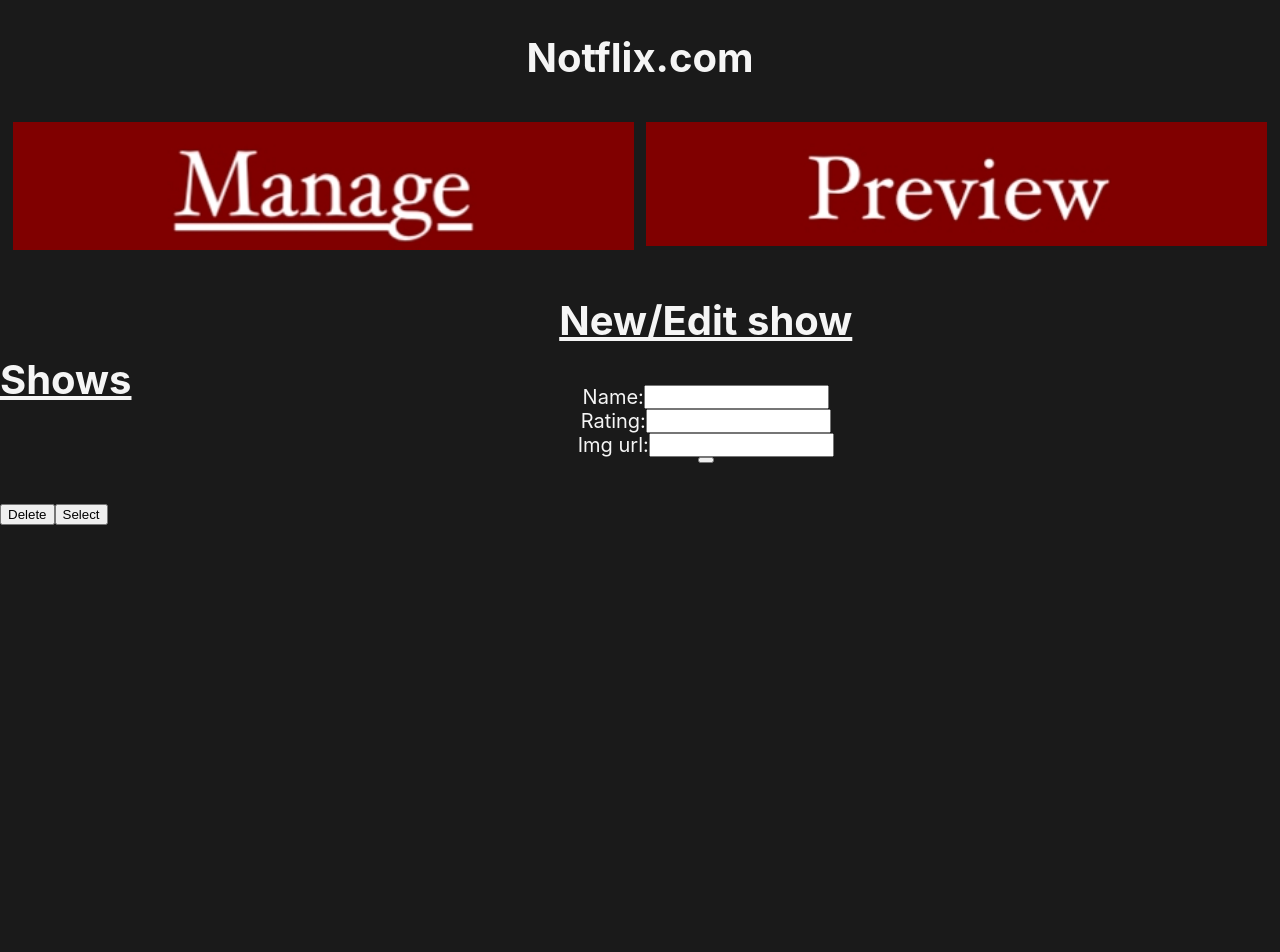
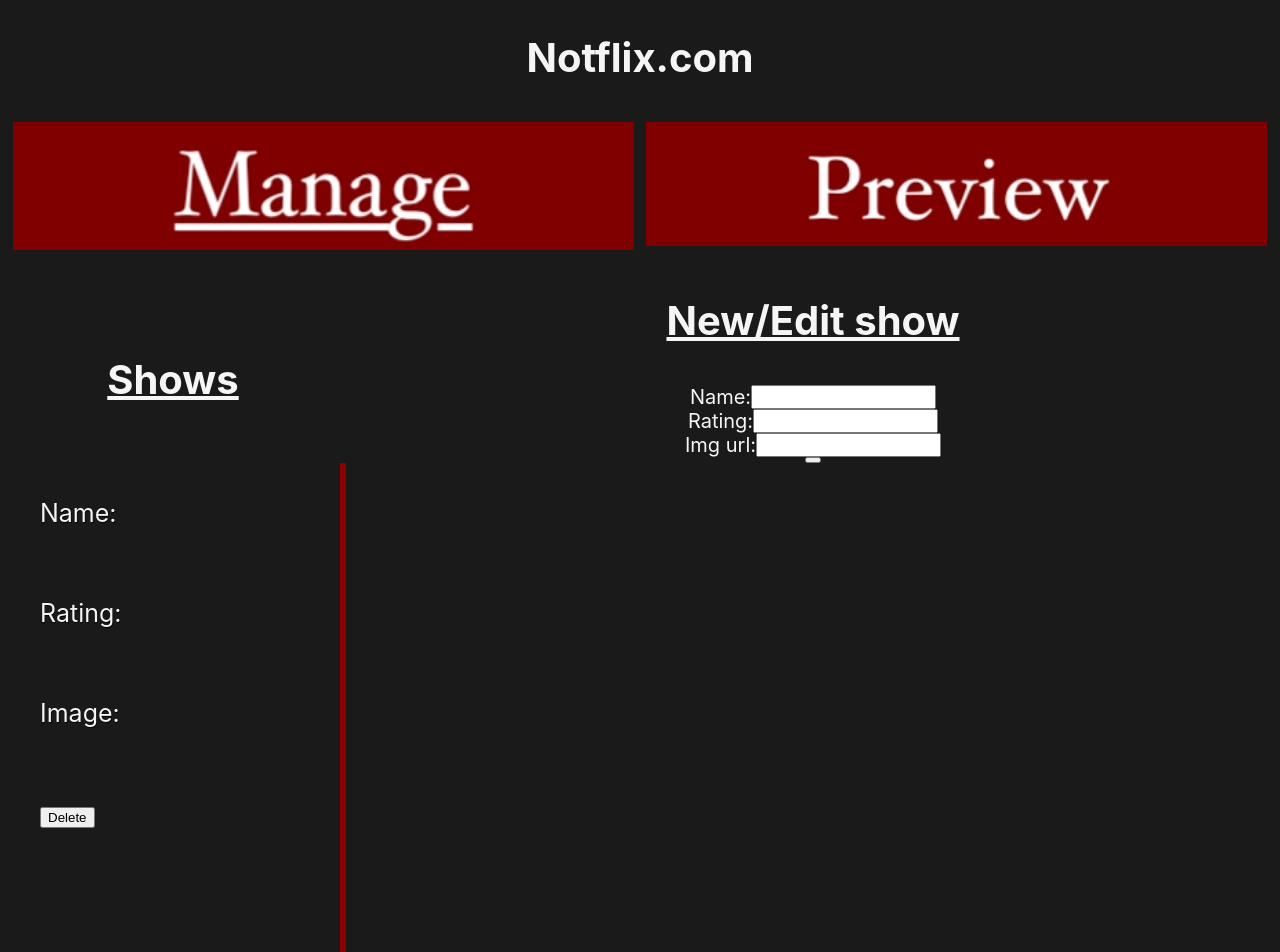
Before and after one commit to DalanLewis/tv-demo-front-end, a React (Create React App) app: page /manage in a window 1280 px wide. Shown: the top 952 px of the page. Before the commit the page ends 800 px from the top, so only its background shows below. Built offline with nearby package versions, Linux system fonts and the light colour scheme.

Commit message:
gave the form functionality within the 'shows'

```diff
--- a/src/ManagePage.js
+++ b/src/ManagePage.js
@@ -5,23 +5,77 @@ import TVshow from './TVshow'
 
 class ManagePage extends Component {
 
+    state = {
+        nameInProgress: '',
+        ratingInProgress: '',
+        imageInProgress: '',
+        show: {
+            name: '',
+            rating: '',
+            image: '',
+        }
+    }
+
+    nameInProgress = (e) => {
+
+        this.setState({ nameInProgress: e.target.value })
+    }
+
+    ratingInProgress = (e) => {
+        this.setState({ ratingInProgress: e.target.value })
+    }
+
+    imageInProgress = (e) => {
+        this.setState({ imageInProgress: e.target.value })
+
+    }
+
+    renderShows = () => {
+        return (
+            <ul>
+                <li onClick={this.tvShowSelected}> Name: {this.state.show.name} </li>
+                <li onClick={this.tvShowSelected}> Rating: {this.state.show.rating} </li>
+                <li onClick={this.tvShowSelected}> Image: {this.state.show.image} </li>
+                <button onClick={this.tvShowDeleted}>Delete</button>
+            </ul>
+        )
+
+
+    }
+
     tvShowSelected = () => {
         return (
-            console.log("Tv Show Selected")
+            this.setState ({nameInProgress: this.state.show.name,
+                            ratingInProgress: this.state.show.rating,
+                            imageInProgress: this.state.show.image})
         )
     }
 
     tvShowDeleted = () => {
         return (
-            console.log("Tv Show Deleted")
+            this.setState({
+                show: {
+                    name: '',
+                    rating: '',
+                    image: ''
+                }
+            })
         )
     }
 
     saveTvShow = (e) => {
         e.preventDefault()
-        return (
-            console.log("saveTvShow")
-        )
+
+        this.setState({
+            nameInProgress: '',
+            ratingInProgress: '',
+            imageInProgress: '',
+            show: {
+                name: this.state.nameInProgress,
+                rating: this.state.ratingInProgress,
+                image: this.state.imageInProgress
+            }
+        })
     }
 
     render = () => {
@@ -37,37 +91,19 @@ class ManagePage extends Component {
                     <aside>
                         <nav>
                             <h2>Shows</h2>
-                            <TVshow allowDelete={true} deleteHandler={this.tvShowDeleted} selectHandler={this.tvShowSelected} />
-                            {/* <ul>
-                                <li>
-                                    Game of Thrones allowDelete={true}/>
-                                </li>
-                                <li>
-                                    Breaking Bad <button onclick="Remove()">-</button>
-                                </li>
-                                <li>
-                                    Stranger Things <button onclick="Remove()">-</button>
-                                </li>
-                                <li>
-                                    Rick and Morty <button onclick="Remove()">-</button>
-                                </li>
-                                <li>
-                                    Southpark <button onclick="Remove()">-</button>
-                                </li>
-                                <li>
-                                    Friends <button onclick="Remove()">-</button>
-                                </li>
-                                <li>
-                                    That 70's Show <button onclick="Remove()">-</button>
-                                </li>
-                            </ul> */}
+                            {this.renderShows()}
+                            {/* <TVshow allowDelete={true} deleteHandler={this.tvShowDeleted} selectHandler={this.tvShowSelected} /> */}
+                            <ul>
+
+
+                            </ul>
                         </nav>
                     </aside>
                     <form>
                         <h3>New/Edit show</h3>
-                        <a> Name: <input size="20" type="text" /></a>
-                        <a>Rating: <input size="20" type="text" /></a>
-                        <a>Img url: <input size="20" type="text" /></a>
+                        <a> Name: <input onChange={this.nameInProgress} size="20" type="text" value={this.state.nameInProgress} /></a>
+                        <a>Rating: <input onChange={this.ratingInProgress} size="20" type="text" value={this.state.ratingInProgress} /></a>
+                        <a>Img url: <input onChange={this.imageInProgress} size="20" type="text" value={this.state.imageInProgress} /></a>
                         <a><button onClick={this.saveTvShow}></button></a>
                     </form>
                 </article>
```
